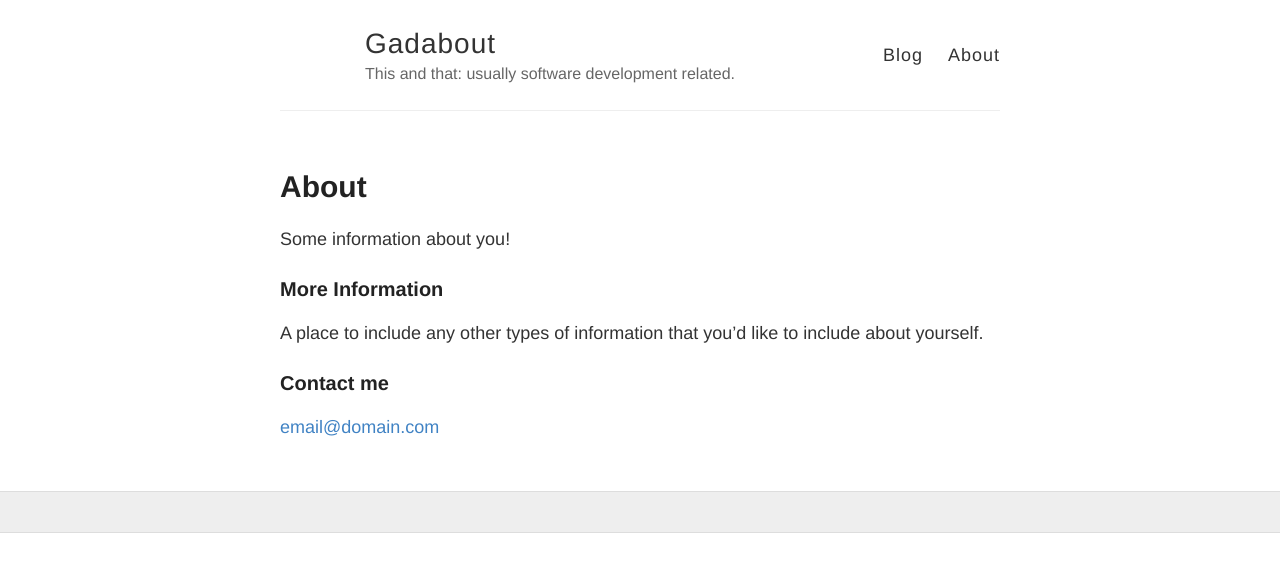
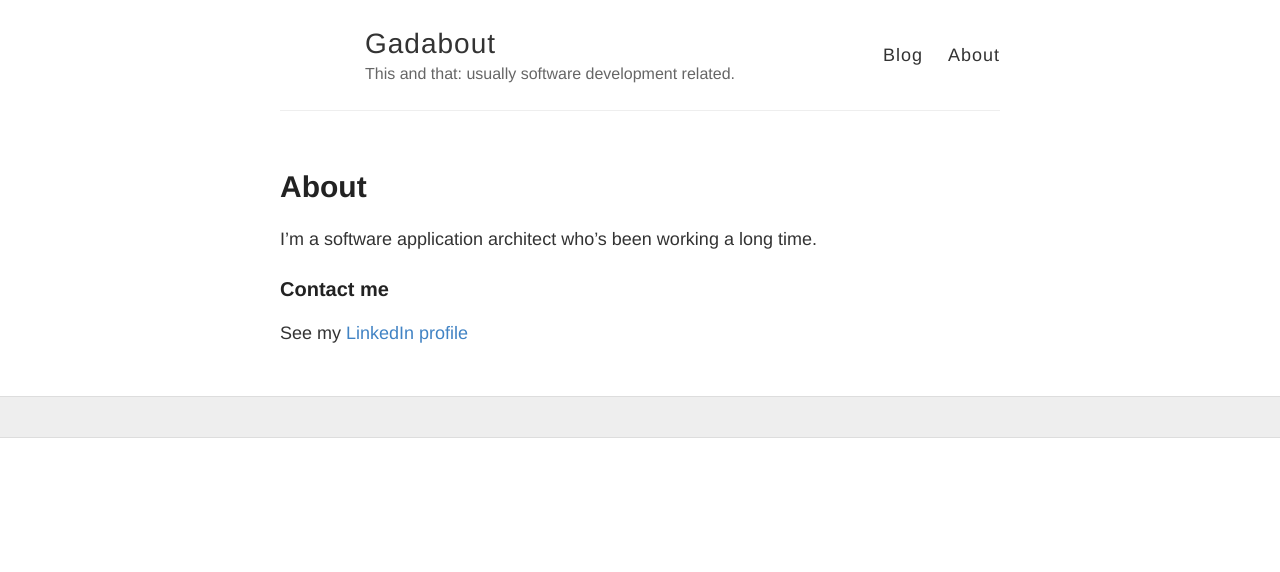
Before and after one commit to rex-tech-home/rex-tech-home.github.io, a Jekyll site: the page built from about.md, in a window 1280 px wide. Shown: the top 572 px of the page. Built offline with Jekyll 4.4.1, drawn with Linux system fonts in a browser that asks for light colours.

Commit message:
Make accurate

```diff
--- a/about.md
+++ b/about.md
@@ -4,12 +4,8 @@ title: About
 permalink: /about/
 ---
 
-Some information about you!
-
-### More Information
-
-A place to include any other types of information that you'd like to include about yourself.
+I'm a software application architect who's been working a long time.
 
 ### Contact me
 
-[email@domain.com](mailto:email@domain.com)
+See my [LinkedIn profile](https://www.linkedin.com/in/rex-marzke-b895237/)
```
